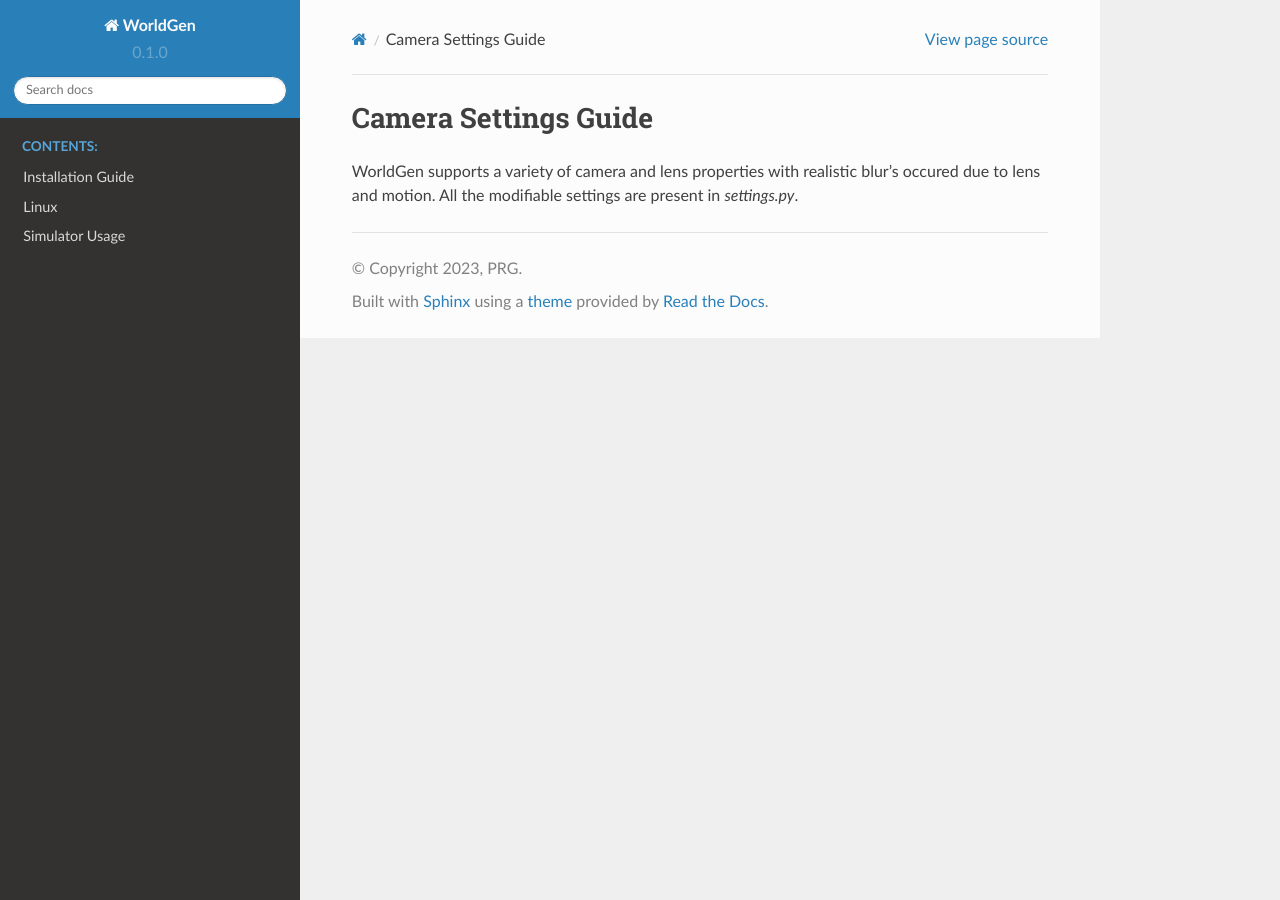
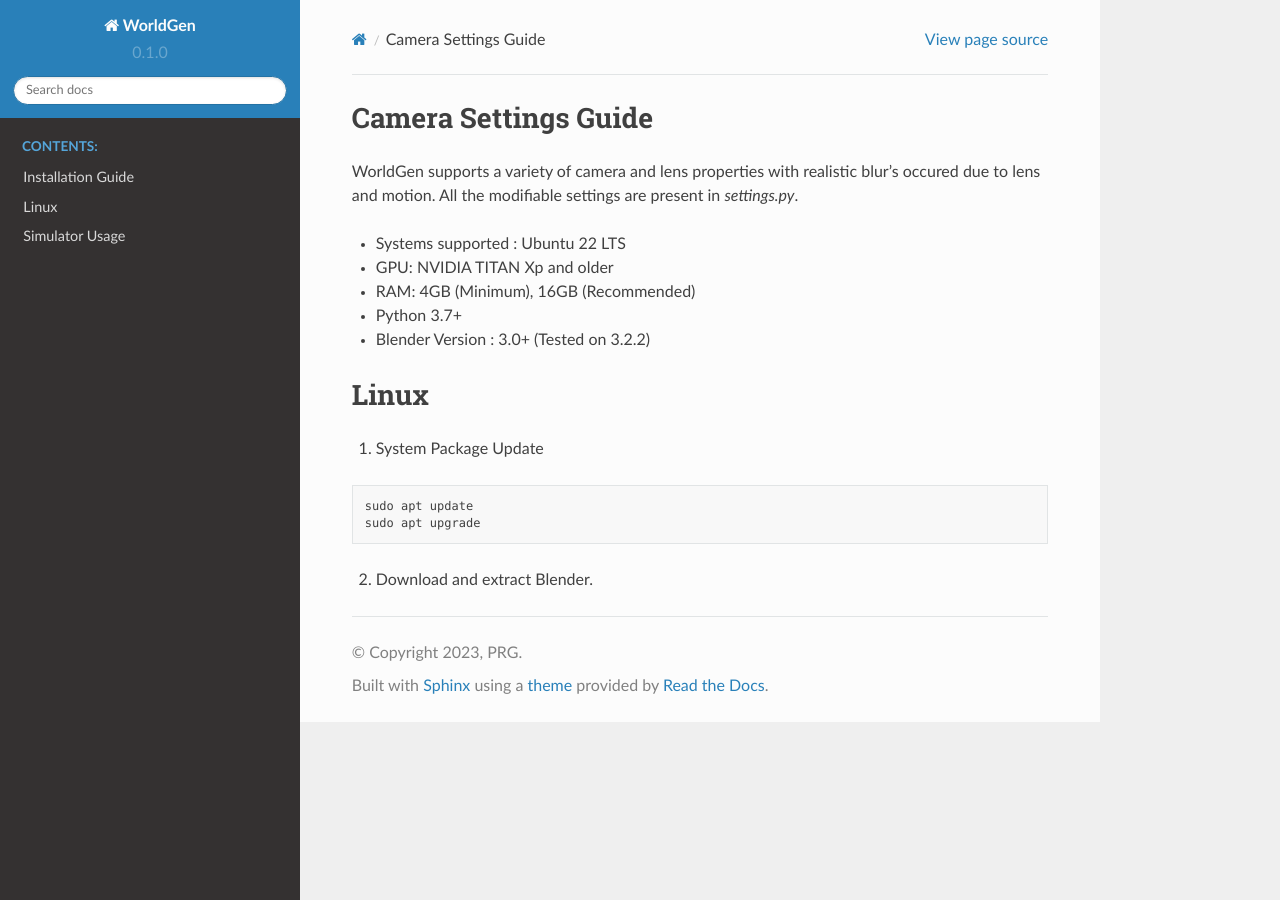
Before and after one commit to prgumd/WorldGen, a Sphinx documentation site: the page built from docs/source/CameraSettings.rst, in a window 1280 px wide. Built offline with Sphinx 7.4.7 and the Read the Docs theme 2.0.0, drawn with Linux system fonts in a browser that asks for light colours; pages that are not in the unit, such as notebooks, are missing from menus.

Commit message:
Update CameraSettings.rst

```diff
--- a/docs/source/CameraSettings.rst
+++ b/docs/source/CameraSettings.rst
@@ -1,3 +1,23 @@
 Camera Settings Guide
 ====
 WorldGen supports a variety of camera and lens properties with realistic blur's occured due to lens and motion. All the modifiable settings are present in `settings.py`.
+
+
+* Systems supported : Ubuntu 22 LTS
+* GPU: NVIDIA TITAN Xp and older
+* RAM: 4GB (Minimum), 16GB (Recommended)
+* Python 3.7+
+* Blender Version : 3.0+ (Tested on 3.2.2)
+
+
+Linux
+=====
+
+1. System Package Update
+
+.. code-block:: bash
+
+    sudo apt update
+    sudo apt upgrade
+
+2. Download and extract Blender.
```
